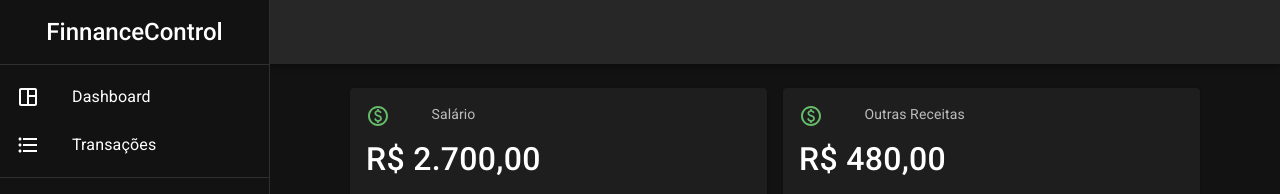
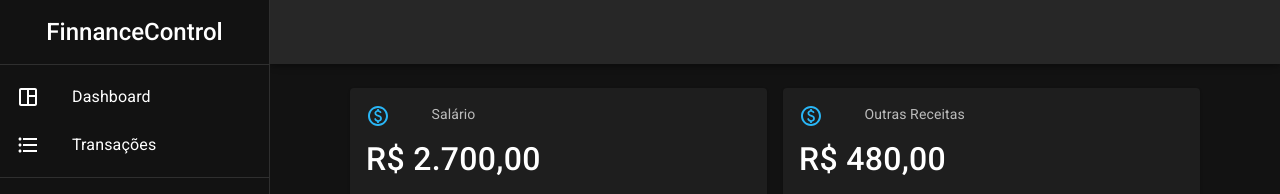
Before and after one commit to Ahosall/finnance-control-frontend, a React (Vite) app: page / in a window 1280 px wide. Shown: the top 194 px of the page. Built offline with nearby package versions, Linux system fonts and the light colour scheme.

Commit message:
change icon color

```diff
--- a/src/components/Category.tsx
+++ b/src/components/Category.tsx
@@ -17,7 +17,7 @@ const Category = ({ name, total, type }: Props) => {
       <CardContent>
         <Grid container spacing={1}>
           <Grid size={2}>
-            {type === "INCOME" ? <IncomeIcon color="success" /> : <ExpenseIcon color="error"/>}
+            {type === "INCOME" ? <IncomeIcon color="info" /> : <ExpenseIcon color="error"/>}
           </Grid>
           <Grid size="auto">
             <Typography
```
